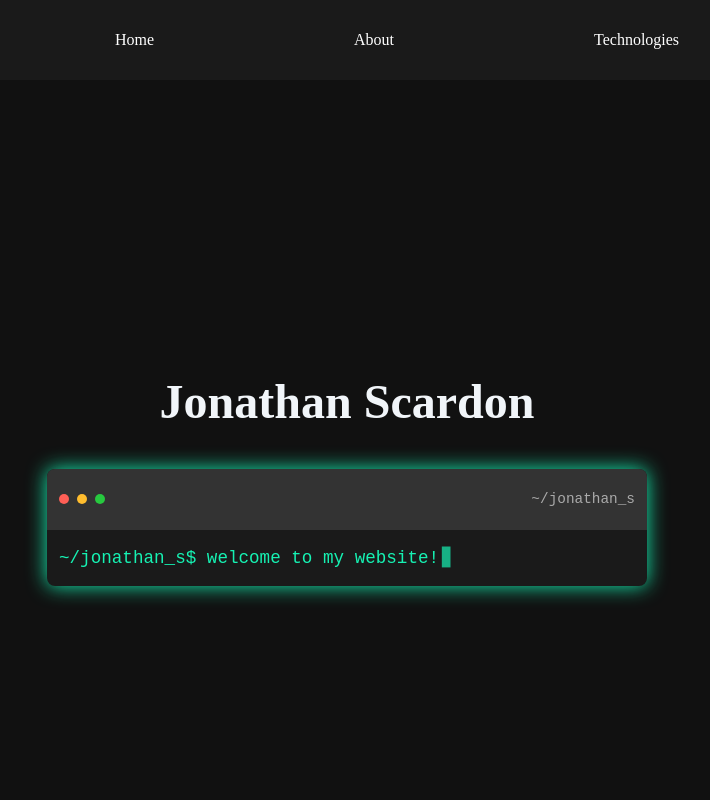
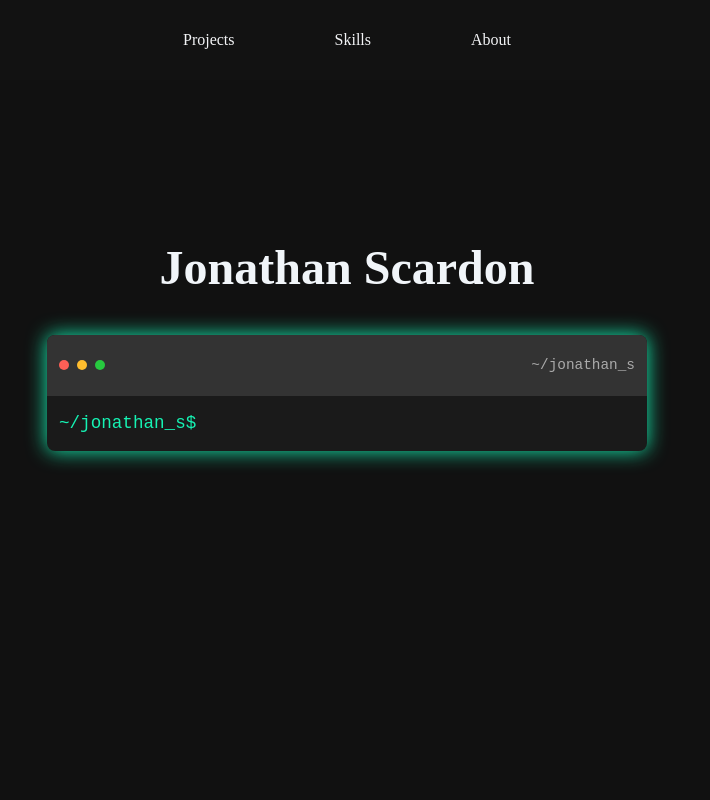
Before and after one commit to JonathanScardon/portfolio, a React (Vite) app: page / in a window 1280 px wide. Shown: the top 800 px of the page, without its empty margins (293-1003 px from the left). Built offline with nearby package versions, Linux system fonts and the light colour scheme; a small style sheet from the web is missing.

Commit message:
added footer, updated header styling

```diff
--- a/index.html
+++ b/index.html
@@ -6,6 +6,8 @@
     <meta name="viewport" content="width=device-width, initial-scale=1.0" />
     <title>Vite + React</title>
     <link href="https://cdn.jsdelivr.net/npm/@fontsource/cascadia-code/index.css" rel="stylesheet" />
+    <link rel="stylesheet" type='text/css' href="https://cdn.jsdelivr.net/gh/devicons/devicon@latest/devicon.min.css" />
+    <link rel="stylesheet" type='text/css' href="https://cdn.jsdelivr.net/gh/devicons/devicon@latest/devicon.min.css" />
   </head>
   <body>
     <div id="root"></div>
--- a/src/App.jsx
+++ b/src/App.jsx
@@ -3,30 +3,28 @@ import viteLogo from '/vite.svg'
 // import './App.css'
 
 import Navigation from "./components/Navigation/Navigation.jsx"
-import About from "./components/About/About.jsx"
+import Hero from "./components/Hero/Hero.jsx"
 import Projects from "./components/Projects/Projects.jsx"
 import Skills from "./components/Skills/Skills.jsx"
-import Hero from "./components/Hero/Hero.jsx"
+import About from "./components/About/About.jsx"
+import Footer from "./components/Footer/Footer.jsx"
 
 import {SectionContainer} from "./globalStyles.jsx"
 
 function App() {
   return (
     <>
-      <Navigation/>
       <SectionContainer>
+        <Navigation/>
         <Hero/>
         <Projects/>
         <Skills/>
         <About/>
-        <br />
-      <br />
-      <br />
-      <br />
-      <br />
+        <Footer/>
       </SectionContainer>
     </>
   )
 }
 
+
 export default App
--- a/src/Data/Data.jsx
+++ b/src/Data/Data.jsx
@@ -4,6 +4,8 @@ import OCamlLifeImg from "../assets/Projects/OCamlLife.png"
 import SudokuImg from "../assets/Projects/Sudoku.png"
 
 import { IoLogoJavascript } from "react-icons/io5";
+
+
 
 
 export const projects = [
@@ -81,3 +83,15 @@ export const skills = [
         id: 2,
     },
 ]
+
+export const footerLinks = [
+    {
+        iconClass: "devicon-linkedin-plain",
+        link: "https://www.google.com/",
+    },
+
+    {
+        iconClass: "devicon-github-original",
+        link: "https://www.google.com/",
+    }
+]
--- /dev/null
+++ b/src/components/Footer/Footer.jsx
@@ -0,0 +1,50 @@
+// import {FooterContainer, ItemsContainer, ItemTag, ItemLink} from "./FooterStyles.jsx"
+import {footerLinks} from "../../Data/Data.jsx"
+
+// function Footer(){
+//     return(
+//         <FooterContainer>
+
+//             <ItemsContainer>
+
+//                 {footerLinks.map((item, i) => {
+//                     return (
+//                         <ItemTag>
+//                             <ItemLink href = {item.link} target = "_blank">
+//                                 <i class = {item.iconClass}></i>
+//                             </ItemLink>
+//                         </ItemTag>
+//                     )
+//                 })}
+
+
+//             </ItemsContainer>
+
+
+
+//         </FooterContainer>
+//     )
+// }
+
+
+// import { footerLinks } from './footerLinks';
+import { FooterWrapper, IconLink } from './FooterStyles.jsx';
+
+function Footer() {
+
+    return (
+
+        <FooterWrapper>
+            {footerLinks.map((item, i) => (
+                <IconLink key={i} href={item.link} target="_blank" rel="noreferrer">
+                    <i className={item.iconClass}></i>
+                </IconLink>
+            ))}
+        </FooterWrapper>
+
+    )
+
+};
+
+
+export default Footer;
--- /dev/null
+++ b/src/components/Footer/FooterStyles.jsx
@@ -0,0 +1,44 @@
+import styled from 'styled-components';
+
+// export const FooterContainer = styled.div`
+// // background:lightblue;
+// `
+
+// export const ItemsContainer = styled.ul`
+// list-style-type: None;
+// `
+
+// export const ItemTag = styled.li`
+// `
+
+// export const ItemLink = styled.a`
+// color: 'inherit'
+// `
+
+export const FooterWrapper = styled.footer`
+  display: flex;
+  justify-content: center;
+  gap: 20px;
+  padding: 20px;
+  border-top: 1px solid #444; /* subtle grey */
+`;
+
+
+
+export const IconLink = styled.a`
+  color: white;                // white icons
+  font-size: 2rem;             // control size
+  display: inline-flex;
+  align-items: center;
+  justify-content: center;
+  text-decoration:None;
+  transition: transform 0.25s ease;
+
+  &:hover {
+   transform: translateY(-5px);
+  }
+
+//   i {
+//     vertical-align: middle;
+//   }
+`;
--- a/src/components/Hero/Hero.jsx
+++ b/src/components/Hero/Hero.jsx
@@ -21,7 +21,7 @@ function Hero() {
             <TerminalBody>
                 <TerminalLine>
                     <span>~/jonathan_s$</span>{' '}
-                    <Typewriter
+                    {/* <Typewriter
               words={[
                 'hello world',
                 'welcome to my website!',
@@ -32,7 +32,7 @@ function Hero() {
               typeSpeed={70}
               deleteSpeed={40}
               delaySpeed={2000}
-            />
+            /> */}
                 </TerminalLine>
             </TerminalBody>
 
--- a/src/components/Hero/HeroStyles.jsx
+++ b/src/components/Hero/HeroStyles.jsx
@@ -1,14 +1,16 @@
 import styled from 'styled-components';
 
 export const HeroContainer = styled.div`
-height: 100vh;
+// height: 80vh;
   background-color: #111;
   display: flex;
   flex-direction: column;
   justify-content: center;
   align-items: center;
-  gap: 40px;
-  padding: 0 20px;
+  padding-top: 20vh;
+  padding-bottom: 50vh;
+  gap: 5vh;
+  // padding: 0 20px;
 `
 
 export const Name = styled.div`
--- a/src/components/Navigation/Navigation.jsx
+++ b/src/components/Navigation/Navigation.jsx
@@ -4,14 +4,19 @@ function Navigation() {
   return (
     <NavBar>
       <NavList>
+
         <NavItem>
-          <NavLink href="#home">Home</NavLink>
+          <NavLink href="#home">Projects</NavLink>
         </NavItem>
+
         <NavItem>
-          <NavLink href="#about">About</NavLink>
+          <NavLink href="#about">Skills</NavLink>
         </NavItem>
-        <NavItem/>
-          <NavLink href="#">Technologies</NavLink>
+
+        <NavItem>
+          <NavLink href="#">About</NavLink>
+        </NavItem>
+
       </NavList>
     </NavBar>
   );
--- a/src/components/Navigation/NavigationStyles.jsx
+++ b/src/components/Navigation/NavigationStyles.jsx
@@ -3,9 +3,13 @@ import styled from 'styled-components';
 export const NavBar = styled.nav`
   // display: block;
   width: 100%;
-  // background: black;
 
-    background-color: #1A1A1A;
+    // background-color: #1A1A1A;
+
+
+    // border-bottom: 1px solid #444; /* subtle grey */
+
+
 
   // position: fixed;
 `;
@@ -27,14 +31,33 @@ export const NavItem = styled.li`
 `;
 
 export const NavLink = styled.a`
+  position: relative;
+  color: #f3f4f6;
+
+  padding: 10px 50px 10px 50px;
+
+  font-weight: 500;
   text-decoration: none;
-  color: white;
-  margin-left: 100px;
-  padding: 10px 50px 10px 50px;
-  border-radius: 2%;
+  transition: color 0.2s ease;
+
+  &::after {
+    content: '';
+    position: absolute;
+    height: 2px;
+    left: 25%;
+    right: 25%;
+    bottom: 0;
+    background:rgb(116, 116, 116);
+    transform: scaleX(0);
+    transition: transform 0.3s ease;
+    transform-origin: center;
+  }
+
+  &:hover::after {
+    transform: scaleX(1);
+  }
 
   &:hover {
-    background-color: grey;
-    //color: aquamarine;
+    color:rgb(116, 116, 116);
   }
 `;
```
